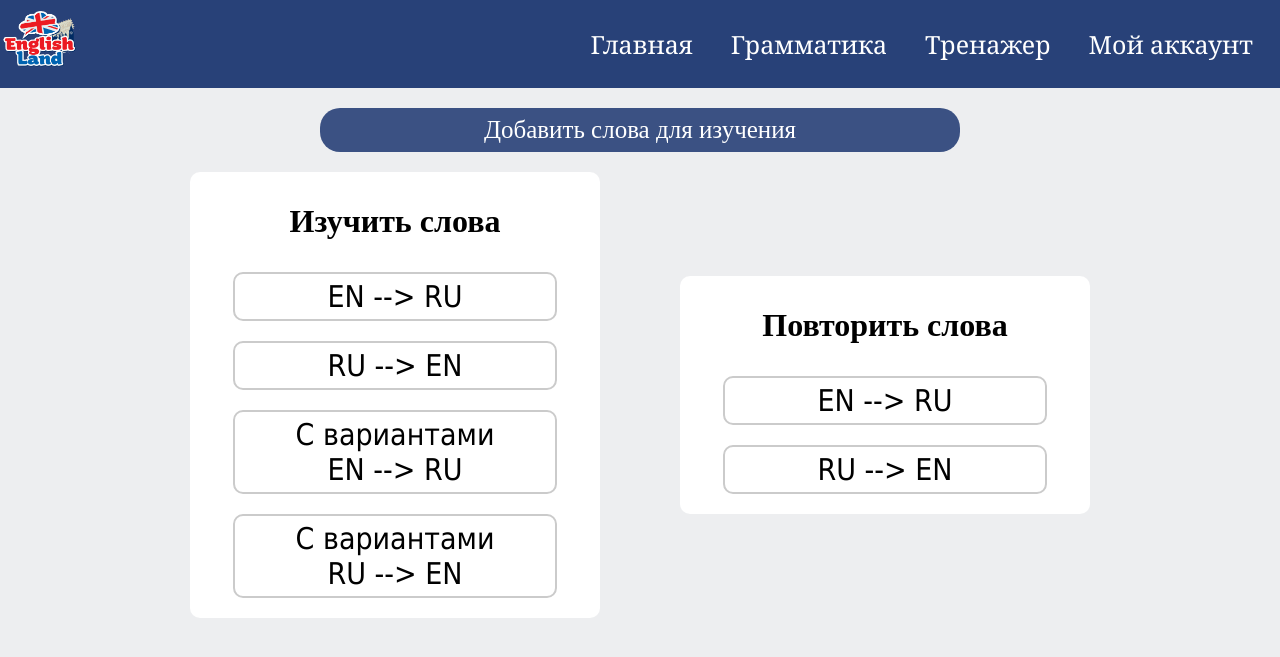
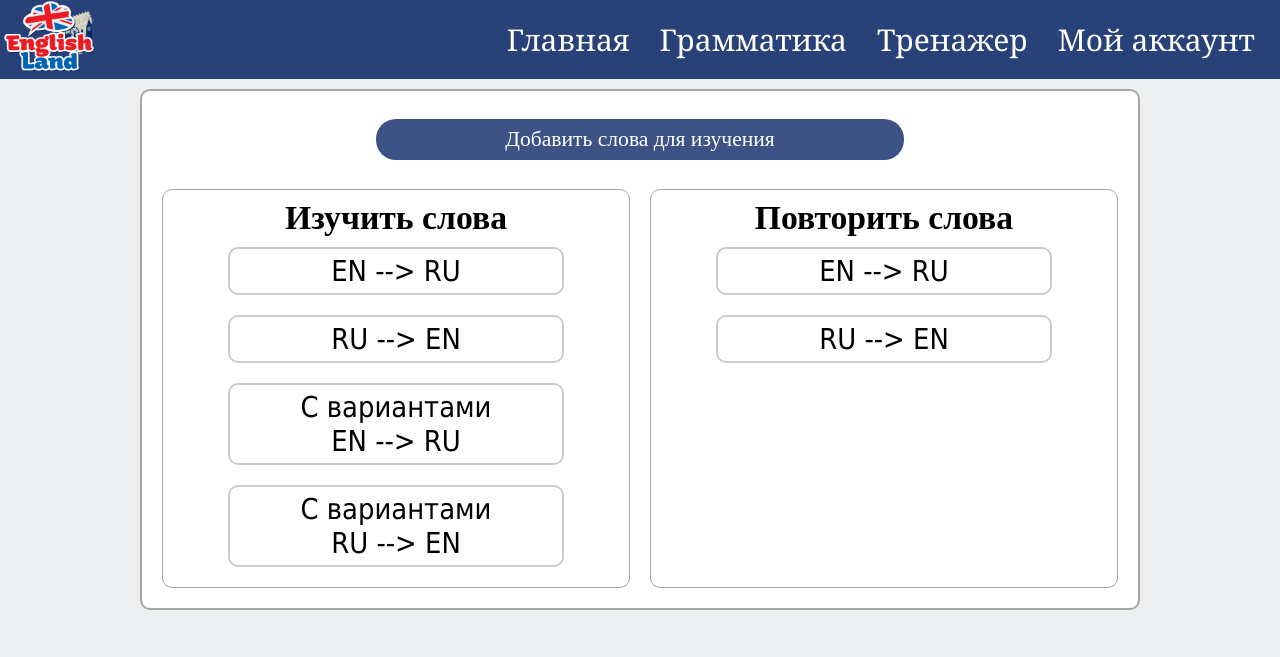
Before and after one commit to AndreyLeshko/EnglishLand, a Django app: page /trainer/ in a window 1280 px wide. Shown: the top 657 px of the page. Run offline with Django 4.2, Linux system fonts and the light colour scheme; the visitor is signed in with stand-in values (Sample User, id 1).

Commit message:
FIX: Fix adaptivity

```diff
--- a/base/static/base/css/base.css
+++ b/base/static/base/css/base.css
@@ -1,7 +1,12 @@
+* {
+    padding: 0px;
+    margin: 0px;
+}
+
 body {
     margin: 0px;
     background-color: #EDEEF0;
-
+    font-size: 30px;
 }
 
 a {
@@ -9,52 +14,44 @@ a {
     text-decoration: none;
 }
 
-.container {
-    width: 100%;
-    max-width: 1200px;
-    margin: 0 auto;
-    display: flex;
-    flex-direction: column;
-    justify-content: center;
-}
-
-
 
 /* ============= HEADER ================ */
+
 .header {
     display: flex;
     width: 100%;
     justify-content: space-between;
-    /* background-color: rgba(40, 60, 106, 0.9); */
+    align-items: center;
     background-color: #284178;
-    padding: 10px 0px;
     box-sizing: content-box;
 }
 
+.header-logo {
+    max-height: 100px;
+    align-self: center;
+}
+
+.header-logo img {
+    width: 100px;
+}
+
 nav {
-    /* display: flex; */
-    /* justify-content: flex-end; */
+    display: flex;
+    flex-wrap: wrap;
     margin: 0px;
     padding: 10px;
 }
 
 .nav-link {
     display: inline-block;
+    align-self: center;
     align-items: center;
-    margin-left: 5px;
-    margin-right: 5px;
-    font-size: 25px;
+    margin: 0px;
+    padding: 5px 15px;
     font-family: Georgia;
     font-weight: normal;
-    border: 2px solid;
-    border-radius: 20px;
-    border-color: #a8afbf;
-    border-color: transparent;
-    padding: 5px;
-    padding-left: 10px;
-    padding-right: 10px;
-    background-color: #a8afbf;
-    background-color: transparent;
+    border: 0px solid;
+    border-radius: 50px;
     color: white;
     text-decoration: none;
     opacity: 1;
@@ -66,18 +63,106 @@ nav {
     opacity: 1;
 }
 
+/* ============= BURGER MENU ================ */
+
+.burger-menu-nav {
+    position: fixed;
+    top: 0px;
+    right: 0px;
+    z-index: 20;
+    display: flex;
+    flex-direction: column;
+    right: 100%;
+    padding-top: 70px;
+    height: 100vh;
+    background-color: #112145;
+    overflow-y: auto;
+}
+
+.burger-menu-nav.active {
+    right: 0;
+}
+
+.burger-menu-nav a {
+    padding: 5px 15px;
+    margin-bottom: 10px;
+    font-family: Georgia;
+    font-weight: normal;
+    border: 0px solid;
+    border-radius: 50px;
+    color: white;
+    text-decoration: none;
+    opacity: 1;
+}
+
+.burger-menu-nav a:hover {
+    text-decoration: underline;
+}
+
+.burger-menu-btn {
+    position: fixed;
+    top: 0px;
+    right: 0px;
+    z-index: 30;
+    display: none;
+    flex-direction: column;
+    justify-content: space-around;
+    align-items: center;
+    width: 50px;
+    height: 50px;
+    border-radius: 50%;
+    margin: 20px;
+}
+
+.burger-menu-line {
+    width: 80%;
+    height: 8%;
+    background-color: rgb(205, 199, 199);
+    border-radius: 15%;
+}
+
+.burger-menu-btn:hover {
+    opacity: 0.5;
+    cursor: pointer;
+}
+
+.burger-menu-btn.active > div{
+    display: none;
+}
+
+.burger-menu-btn.active > div:first-child {
+    position: relative;
+    top: 25%;
+    rotate: 45deg;
+    display: block;
+}
+
+.burger-menu-btn.active > div:last-child {
+    position: relative;
+    top: -25%;
+    rotate: -45deg;
+    display: block;
+}
+
 /* ============= CONTENT ================ */
 
-.standart-container {
+.content-area {
+    width: 100%;
+    max-width: 1000px;
+    margin: 0 auto;
+}
+
+.container {
     display: block;
+    border: 2px solid rgb(166, 168, 168);
     background-color: white;
-    padding: 10px 5px;
     border-radius: 10px;
-    margin: 20px 0px;
-    width: auto;
-    max-width: 500px;
-    align-self: center;
     text-align: center;
-    font-size: 25px;
-    font-weight: bold;
+    font-size: 80%;
+    margin: 1% 0%;
+    padding: 1%;
 }
+
+h1 {
+    margin: 2% 0px;
+}
--- a/base/static/base/css/trainer.css
+++ b/base/static/base/css/trainer.css
@@ -1,59 +1,14 @@
-p {
-    margin: 0px;
-}
 
-.containers-flexbox {
-    display:flex;
-    justify-content: center;
-    flex-wrap: wrap;
-}
-
-.train-words-container {
-    width: 400px;
-    display: inline;
-    background-color: white;
-    padding: 10px 5px;
-    margin: 20px 40px;
-    border-radius: 10px;
-    align-self: center;
-    text-align: center;
-}
-
-.train-btn {
-    width: 300px;
-    display: inline-block;
-    padding: 5px 10px;
-    margin: 10px 10px;
-    border-radius: 10px;
-    border: 2px solid;
-    border-color: #CBCBCB;
-    font-size: 30px;
-    color: black;
-    font-family: Tahoma;
-}
-
-.train-btn:hover {
-    background-color: #D7D7D7;
-}
-
-.your-dict-header {
-    margin: 10px 0px;
-}
-
-.add-words-btn-container {
-    display: flex;
-    justify-content: center;
-}
+/* ============= ADD WORDS BUTTON ================ */
 
 .add-words-btn {
-    display: inline-flex;
-    width: 600px;
+    width: 50%;
+    margin: 2vh auto;
     background-color: rgba(40, 65, 120, 0.9);
-    font-size: 25px;
+    font-size: 90%;
     border-radius: 20px;
     color: white;
     padding: 8px 20px;
-    margin-top: 20px;
     justify-content: center;
     text-align: center;
 }
@@ -63,12 +18,52 @@ p {
     font-weight: lighter;
 }
 
-.add-words-btn-p {
-    display: flex;
-    justify-content: flex-end;
-}
-
 .add-words-btn:hover {
     text-decoration: underline;
     background-color: rgba(40, 65, 120, 1);
 }
+
+/* ============= CONTENT ================ */
+
+.box {
+    display: flex;
+    flex-wrap: wrap;
+    /* flex-direction: column; */
+    justify-content: space-around;
+}
+
+.box-container {
+    flex-basis: 0;
+    flex-grow: 1;
+    min-width: 300px;
+    padding: 1%;
+    margin: 1%;
+    border: 1px solid rgb(164, 164, 164);
+    border-radius: 10px;
+    font-size: 120%;
+    align-items: stretch;
+    text-align: center;
+}
+
+.vertical-flexbox {
+    display: flex;
+    flex-direction: column;
+}
+
+.train-btn {
+    width: 70%;
+    padding: 5px 10px;
+    margin: 10px auto;
+    border-radius: 10px;
+    border: 2px solid;
+    border-color: #CBCBCB;
+    font-size: 100%;
+    color: black;
+    font-family: Tahoma;
+    /* align-self: center; */
+    /* align-items: stretch; */
+}
+
+.train-btn:hover {
+    background-color: #D7D7D7;
+}
--- a/base/templates/base/base.html
+++ b/base/templates/base/base.html
@@ -8,12 +8,13 @@
     <meta name="viewport" content="width=device-width, initial-scale=1.0">
     <title>{% block title %} {% endblock title %}</title>
     <link rel="stylesheet" href="{% static 'base/css/base.css' %}?n={% random_int %}">
+    <link rel="stylesheet" href="{% static 'base/css/base_adaptive.css' %}?n={% random_int %}">
     {% block css_links %} {% endblock css_links %}
 </head>
 <body>
     <div class="header">
         <div class="header-logo">
-            <img src="/static/base/img/81_logo.png" alt="StudyEnglish"  width="80px">
+            <img src="/static/base/img/81_logo.png" alt="StudyEnglish">
         </div>
         <nav>
             <a href="{% url 'base:main_page' %}" class="nav-link">Главная</a>
@@ -31,10 +32,41 @@
             {% endif %}
 
         </nav>
+
+        <div class="burger-menu-btn">
+            <div class="burger-menu-line"></div>
+            <div class="burger-menu-line"></div>
+            <div class="burger-menu-line"></div>
+        </div>
+
+        <div class="burger-menu-nav">
+            <a href="{% url 'base:main_page' %}" class="nav-link">Главная</a>
+            <a href="{% url 'base:section_in_development' %}" class="nav-link">Грамматика</a>
+            <a href="{% url 'base:trainer' %}" class="nav-link">Тренажер</a>
+
+            {% if request.user.is_authenticated %}
+                <a href="{% url 'account:personal_page' %}" class="nav-link">Мой аккаунт</a>
+                {% if request.user.username == 'admin' %}
+                    <a href="/admin/" class="nav-link">Админка</a>
+                    <a href="{% url 'words:add_word' %}" class="nav-link">Новое слово</a>
+                {% endif %}
+            {% else %}
+                <a href="{% url 'account:login' %}" class="nav-link">Войти</a>
+            {% endif %}
+        </div>
     </div>
+    <script>
+        let btn = document.querySelector(".burger-menu-btn")
+        let burgerNav = document.querySelector(".burger-menu-nav")
+        function switchClass() {
+            btn.classList.toggle('active')
+            burgerNav.classList.toggle('active')
+        }
+        btn.addEventListener('click', switchClass)
+    </script>
 
 
-    <div class="container">
+    <div class="content-area">
         {% block page_content %} {% endblock page_content %}
     </div>
 
--- a/base/templates/base/trainer.html
+++ b/base/templates/base/trainer.html
@@ -9,38 +9,34 @@
 
 {% block css_links %}
     <link rel="stylesheet" href="{% static 'base/css/trainer.css' %}?n={% random_int %}">
+    <link rel="stylesheet" href="{% static 'base/css/trainer_adaptive.css' %}?n={% random_int %}">
 {% endblock css_links %}
 
 {% block page_content %}
-<!--    <div class="standart-container">-->
-<!--        <h2 class="your-dict-header">Ваш словарь:</h2>-->
-<!--        <p><div class="train-btn"><a href="{% url 'words:words_text' mode='user_words' how_translate='en-ru' %}">Изучить слова</a></div></p>-->
-<!--        <p><div class="train-btn"><a href="{% url 'words:words_text' mode='repeat_words' how_translate='en-ru' %}">Повторить слова</a></div></p>-->
-<!--        <p class="add-words-btn-p">-->
-<!--            <div class="add-words-btn">-->
-<!--                <a href="{% url 'words:add_words_to_train' %}">Добавить слова для изучения</a>-->
-<!--            </div>-->
-<!--        </p>-->
-<!--    </div>-->
-    <div class="add-words-btn-container">
+    <div class="container">
+
         <div class="add-words-btn">
             <a href="{% url 'words:add_words_to_train' %}">Добавить слова для изучения</a>
         </div>
-    </div>
 
-    <div class="containers-flexbox">
-        <div class="train-words-container">
-            <h1>Изучить слова</h1>
-            <p><div class="train-btn"><a href="{% url 'words:words_text' mode='user_words' how_translate='en-ru' %}">EN --> RU</a></div></p>
-            <p><div class="train-btn"><a href="{% url 'words:words_text' mode='user_words' how_translate='ru-en' %}">RU --> EN</a></div></p>
-            <p><div class="train-btn"><a href="{% url 'words:words_with_variants' mode='user_words' how_translate='en-ru' %}">С вариантами <br> EN --> RU</a></div></p>
-            <p><div class="train-btn"><a href="{% url 'words:words_with_variants' mode='user_words' how_translate='ru-en' %}">С вариантами <br> RU --> EN</a></div></p>
-        </div>
+        <div class="box">
+            <div class="box-container">
+                <div class="vertical-flexbox">
+                    <h3>Изучить слова</h3>
+                    <a class="train-btn" href="{% url 'words:words_text' mode='user_words' how_translate='en-ru' %}">EN --> RU</a>
+                    <a class="train-btn" href="{% url 'words:words_text' mode='user_words' how_translate='ru-en' %}">RU --> EN</a>
+                    <a class="train-btn" href="{% url 'words:words_with_variants' mode='user_words' how_translate='en-ru' %}">С вариантами <br> EN --> RU</a>
+                    <a class="train-btn" href="{% url 'words:words_with_variants' mode='user_words' how_translate='ru-en' %}">С вариантами <br> RU --> EN</a>
+                </div>
+            </div>
 
-        <div class="train-words-container">
-            <h1>Повторить слова</h1>
-            <p><div class="train-btn"><a href="{% url 'words:words_text' mode='repeat_words' how_translate='en-ru' %}">EN --> RU</a></div></p>
-            <p><div class="train-btn"><a href="{% url 'words:words_text' mode='repeat_words' how_translate='ru-en' %}">RU --> EN</a></div></p>
+            <div class="box-container">
+                <div class="vertical-flexbox">
+                    <h3>Повторить слова</h3>
+                    <a class="train-btn" href="{% url 'words:words_text' mode='repeat_words' how_translate='en-ru' %}">EN --> RU</a>
+                    <a class="train-btn" href="{% url 'words:words_text' mode='repeat_words' how_translate='ru-en' %}">RU --> EN</a>
+                </div>
+            </div>
         </div>
     </div>
 {% endblock page_content %}
--- a/new_words/templates/new_words/add_word.html
+++ b/new_words/templates/new_words/add_word.html
@@ -14,7 +14,7 @@
 {% endblock css_links %}
 
 {% block page_content %}
-    <div class="standart-container">
+    <div class="container">
         {% if added_word %}
             <h2>Слово {{ added_word }} успешно добавлено</h2>
         {% endif %}
--- a/new_words/templates/new_words/words_with_variants.html
+++ b/new_words/templates/new_words/words_with_variants.html
@@ -16,7 +16,7 @@
 {% endblock css_links %}
 
 {% block page_content %}
-    <div class="standart-container">
+    <div class="container">
 
         {% if empty == 1 %}
             <p>У вас нет слов на изучении</p>
```
Also changed, not shown: base/static/base/css/main_page.css (+33 -38 lines), base/templates/base/main_page.html (+11 -13 lines), new_words/static/new_words/css/words_with_variants.css (+12 -8 lines), new_words/static/new_words/css/words_with_variants_adaptive.css (+44 -48 lines), new_words/templates/new_words/add_words_to_train.html (+1 -14 lines), base/static/base/img/englishclub.jpg (deleted), base/static/base/img/seminar.jpg (deleted).
